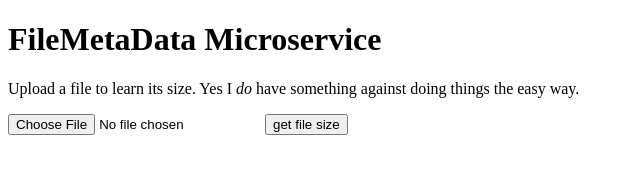
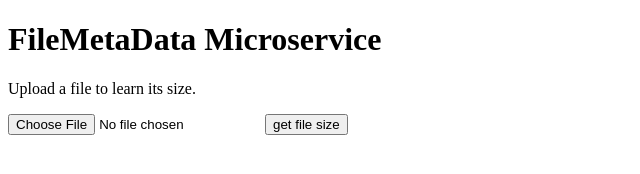
Before and after one commit to Maestro100/Apis-and-Microservices-Projects---File-Metadata-Microservice, a website: page index.html in a window 1280 px wide. Shown: the whole page, without its empty margins (0-640 px from the left). Drawn offline with Linux system fonts and the light colour scheme.

Commit message:
Update index.html

```diff
--- a/index.html
+++ b/index.html
@@ -7,7 +7,7 @@
     </head>
     <body>
         <h1>FileMetaData Microservice</h1>
-        <p>Upload a file to learn its size. Yes I <em>do</em> have something against doing things the easy way.</p>
+        <p>Upload a file to learn its size.</p>
         <form action="/upload-file" method="POST" enctype="multipart/form-data">
             <input type="file" name="file">
             <input type="submit" value="get file size">
```
